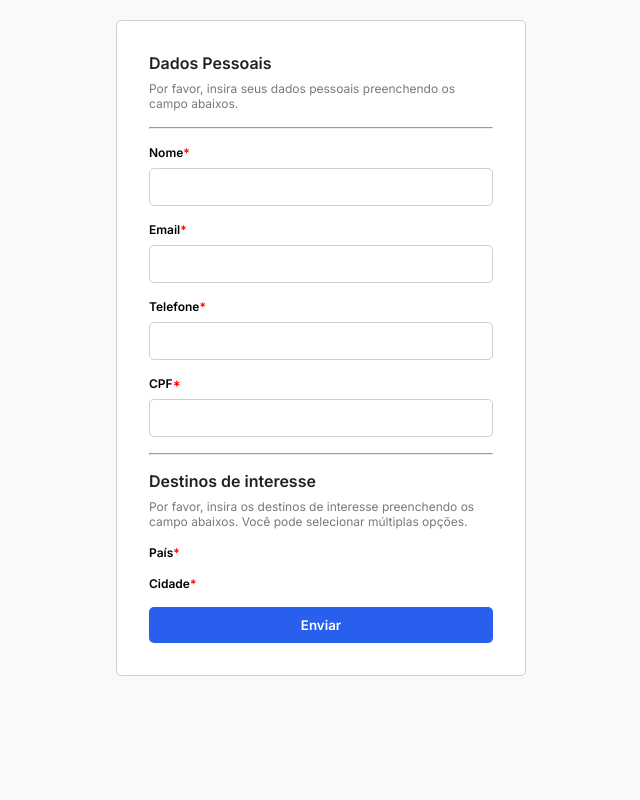
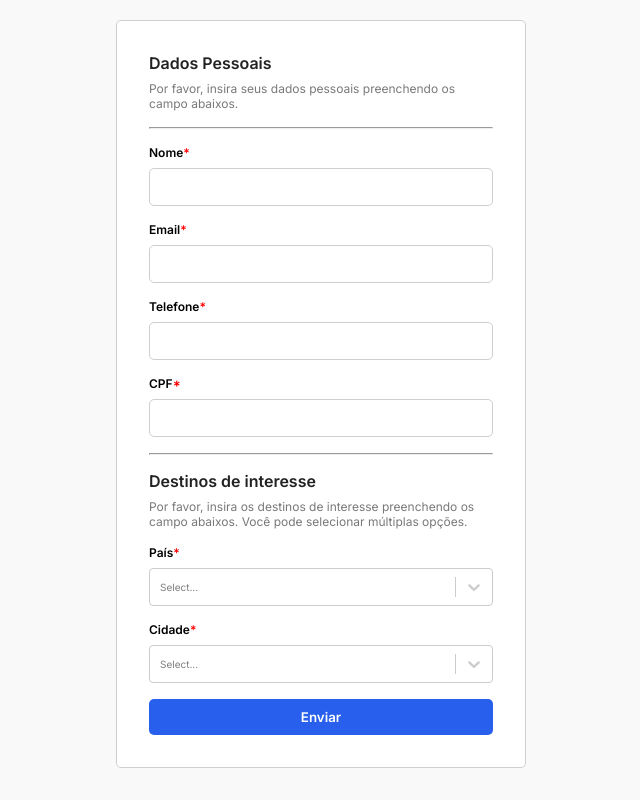
Before and after one commit to Niwau/Desafio-Ally-Hub, a React (Vite) app: page / in a window 1280 px wide. Shown: the whole page, without its empty margins (319-959 px from the left). Built offline with nearby package versions, Linux system fonts and the light colour scheme; no server answers.

Commit message:
Funcionalide implementada

```diff
--- a/src/components/Atoms/MultiSelector.tsx
+++ /dev/null
@@ -1,5 +0,0 @@
-export const MultiSelector = () => {
-  return (
-    <div>MultiSelector</div>
-  )
-}
--- a/src/components/Molecules/Form/Form.styles.ts
+++ b/src/components/Molecules/Form/Form.styles.ts
@@ -43,7 +43,7 @@ export const Input = styled.input`
 
   :focus {
     border-color: var(--primary);
-    color: #000000 ;
+    color: #000000;
   }
 
 `
--- a/src/components/Molecules/Form/Form.tsx
+++ b/src/components/Molecules/Form/Form.tsx
@@ -5,13 +5,7 @@ import { Controller } from 'react-hook-form'
 
 export const Form = () => {
 
-  const {
-    handleSubmit,
-    register,
-    onFormSubmit,
-    setValue,
-    control
-  } = useFormLogic()
+  const { handleSubmit, register, onFormSubmit, control, countryOptions, cityOptions } = useFormLogic()
 
   return (
     <S.Form onSubmit={handleSubmit(onFormSubmit)}>
@@ -49,10 +43,24 @@ export const Form = () => {
 
       <S.Blockquote>
         <S.Label htmlFor="country">País<span>*</span></S.Label>
+        <Controller
+          render={({ field: {...props} }) => (
+            <Select isMulti options={countryOptions} {...props} />
+          )}
+          name='countries'
+          control={control}
+        />
       </S.Blockquote>
 
       <S.Blockquote>
         <S.Label htmlFor="city">Cidade<span>*</span></S.Label>
+        <Controller
+          render={({ field: {...props} }) => (
+            <Select isMulti options={cityOptions} {...props} />
+          )}
+          name='cities'
+          control={control}
+        />
       </S.Blockquote>
 
       <S.Button>Enviar</S.Button>
--- a/src/components/Molecules/Form/useFormLogic.ts
+++ b/src/components/Molecules/Form/useFormLogic.ts
@@ -6,13 +6,7 @@ export function useFormLogic() {
   const [country, setCountry] = useState<CountryProps[]>([] as CountryProps[])
   const [city, setCity] = useState<CityProps[]>([] as CityProps[])
 
-  const {
-    handleSubmit,
-    formState : {errors},
-    register,
-    setValue,
-    control
-  } = useForm<FormData>({})
+  const { handleSubmit, register, control, getValues } = useForm<FormData>({})
 
   useEffect(() => {
     fetch("https://amazon-api.sellead.com/country")
@@ -25,17 +19,19 @@ export function useFormLogic() {
 
   }, [])
 
+  const countryOptions = country.map(country => (
+    {value: country.name_ptbr, label: country.name_ptbr}
+  ))
+
+  const cityOptions = city.map(city => (
+    {value: city.name_ptbr, label: city.name_ptbr}
+  ))
+
   const onFormSubmit : SubmitHandler<FormData>  = (data) => {
     console.log(data)
     alert("Formulário enviado!");
   }
 
-  return {
-    handleSubmit,
-    register,
-    onFormSubmit,
-    setValue,
-    control
-  }
+  return { handleSubmit, register, onFormSubmit, countryOptions, control, cityOptions, getValues }
 
 }
```
Also changed, not shown: src/types/form.ts (+2 -6 lines).
